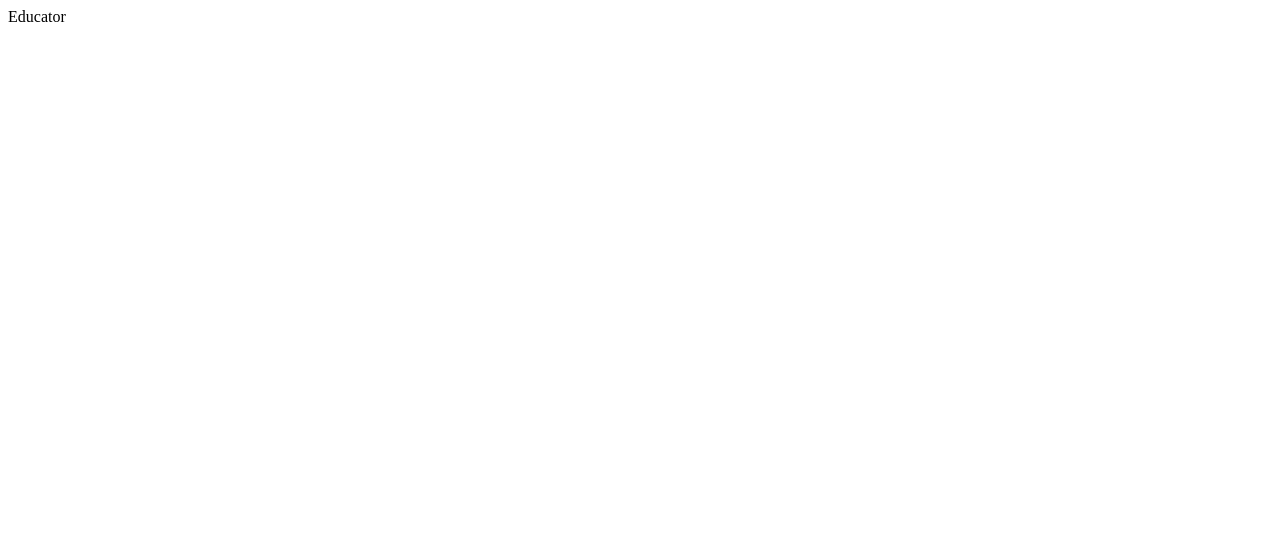
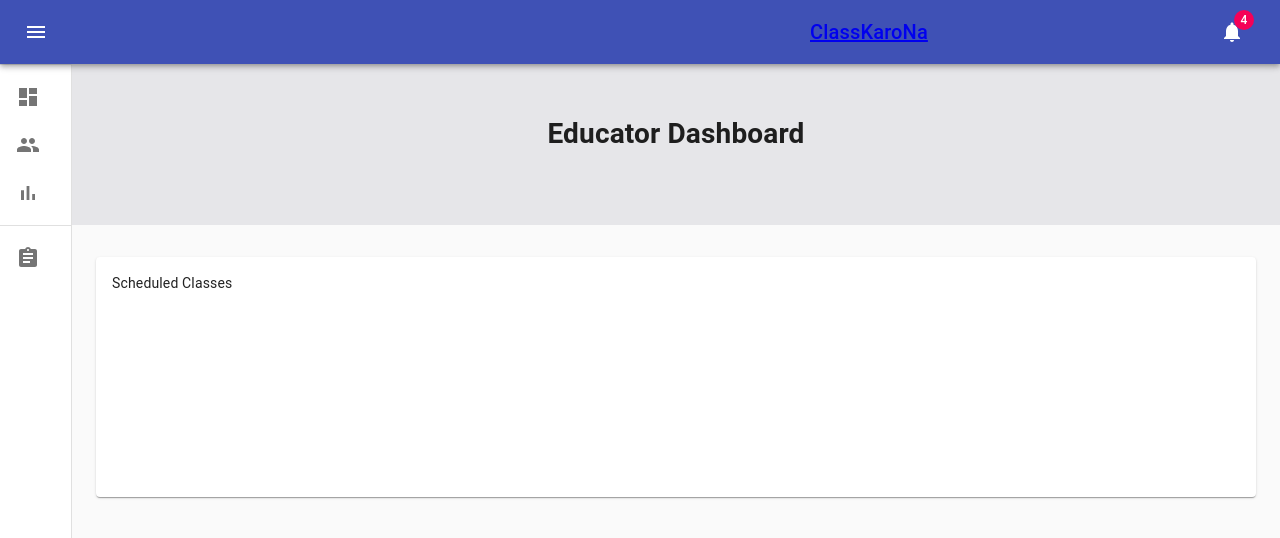
Before and after one commit to abhisheknaiidu/class-karona, a React (Create React App) app: page /educator in a window 1280 px wide. Shown: the top 538 px of the page. Built offline with nearby package versions, Linux system fonts and the light colour scheme.

Commit message:
dashboard changes

```diff
--- a/package.json
+++ b/package.json
@@ -9,6 +9,7 @@
     "@testing-library/react": "^9.5.0",
     "@testing-library/user-event": "^7.2.1",
     "react": "^16.13.1",
+    "react-bootstrap": "^1.2.2",
     "react-dom": "^16.13.1",
     "react-helmet": "^6.1.0",
     "react-router-dom": "^5.2.0",
--- /dev/null
+++ b/src/App.css
@@ -0,0 +1,8 @@
+.jumbotron {
+    padding-top: 50px;
+    padding-bottom: 71px;
+    /* padding:70px 30px 70px 30px; */
+    /* margin:-19px auto; */
+    background-color: #e6e6e9;
+    /* color:floralwhite; */
+}
--- a/src/App.js
+++ b/src/App.js
@@ -5,6 +5,7 @@
 import PageNotFound from './pages/PageNotFound';
 import Student from './pages/Student';
 import Educator from './pages/Educator';
+import './App.css'
 
 function App() {
   return (
--- a/src/pages/Educator.js
+++ b/src/pages/Educator.js
@@ -1,7 +1,189 @@
-import React from "react";
+import React from 'react';
+import clsx from 'clsx';
+import { makeStyles } from '@material-ui/core/styles';
+import CssBaseline from '@material-ui/core/CssBaseline';
+import Drawer from '@material-ui/core/Drawer';
+import Box from '@material-ui/core/Box';
+import AppBar from '@material-ui/core/AppBar';
+import Toolbar from '@material-ui/core/Toolbar';
+import List from '@material-ui/core/List';
+import Typography from '@material-ui/core/Typography';
+import Divider from '@material-ui/core/Divider';
+import IconButton from '@material-ui/core/IconButton';
+import Badge from '@material-ui/core/Badge';
+import Container from '@material-ui/core/Container';
+import Grid from '@material-ui/core/Grid';
+import Paper from '@material-ui/core/Paper';
+import MenuIcon from '@material-ui/icons/Menu';
+import ChevronLeftIcon from '@material-ui/icons/ChevronLeft';
+import NotificationsIcon from '@material-ui/icons/Notifications';
+import { mainListItems, secondaryListItems } from '../Components/listItems';
+import ScheduledClasses from '../Components/ScheduledClasses';
+import { NavLink } from 'react-router-dom';
+import Jumbotron from 'react-bootstrap/Jumbotron';
 
-function Educator() {
-    return  <div>Educator</div>
+const drawerWidth = 240;
+
+const useStyles = makeStyles((theme) => ({
+  root: {
+    display: 'flex',
+  },
+  toolbar: {
+    paddingRight: 24, // keep right padding when drawer closed
+  },
+  toolbarIcon: {
+    display: 'flex',
+    alignItems: 'center',
+    justifyContent: 'flex-end',
+    padding: '0 8px',
+    ...theme.mixins.toolbar,
+  },
+  appBar: {
+    zIndex: theme.zIndex.drawer + 1,
+    transition: theme.transitions.create(['width', 'margin'], {
+      easing: theme.transitions.easing.sharp,
+      duration: theme.transitions.duration.leavingScreen,
+    }),
+  },
+  appBarShift: {
+    marginLeft: drawerWidth,
+    width: `calc(100% - ${drawerWidth}px)`,
+    transition: theme.transitions.create(['width', 'margin'], {
+      easing: theme.transitions.easing.sharp,
+      duration: theme.transitions.duration.enteringScreen,
+    }),
+  },
+  menuButton: {
+    marginRight: 750,
+  },
+  menuButtonHidden: {
+    display: 'none',
+  },
+  title: {
+    flexGrow: 1,
+  },
+  drawerPaper: {
+    position: 'relative',
+    whiteSpace: 'nowrap',
+    width: drawerWidth,
+    transition: theme.transitions.create('width', {
+      easing: theme.transitions.easing.sharp,
+      duration: theme.transitions.duration.enteringScreen,
+    }),
+  },
+  drawerPaperClose: {
+    overflowX: 'hidden',
+    transition: theme.transitions.create('width', {
+      easing: theme.transitions.easing.sharp,
+      duration: theme.transitions.duration.leavingScreen,
+    }),
+    width: theme.spacing(7),
+    [theme.breakpoints.up('sm')]: {
+      width: theme.spacing(9),
+    },
+  },
+  appBarSpacer: theme.mixins.toolbar,
+  content: {
+    flexGrow: 1,
+    height: '100vh',
+    overflow: 'auto',
+  },
+  container: {
+    paddingTop: theme.spacing(4),
+    paddingBottom: theme.spacing(4),
+  },
+  paper: {
+    padding: theme.spacing(2),
+    display: 'flex',
+    overflow: 'auto',
+    flexDirection: 'column',
+  },
+  fixedHeight: {
+    height: 240,
+  },
+}));
+
+export default function Dashboard() {
+  const classes = useStyles();
+  const [open, setOpen] = React.useState(false);
+  const handleDrawerOpen = () => {
+    setOpen(true);
+  };
+  const handleDrawerClose = () => {
+    setOpen(false);
+  };
+  const fixedHeightPaper = clsx(classes.paper, classes.fixedHeight);
+
+  return (
+    <div className={classes.root}>
+      <CssBaseline />
+      <AppBar position="absolute" className={clsx(classes.appBar, open && classes.appBarShift)}>
+        <Toolbar className={classes.toolbar}>
+          <IconButton
+            edge="start"
+            color="inherit"
+            aria-label="open drawer"
+            onClick={handleDrawerOpen}
+            className={clsx(classes.menuButton, open && classes.menuButtonHidden)}
+          >
+            <MenuIcon />
+          </IconButton>
+          <Typography component="h1" variant="h6" color="inherit" noWrap className={classes.title}>
+            <NavLink className="nav-link" to="/educator">
+                ClassKaroNa
+            </NavLink>
+          </Typography>
+          <IconButton color="inherit">
+            <Badge badgeContent={4} color="secondary">
+              <NotificationsIcon />
+            </Badge>
+          </IconButton>
+        </Toolbar>
+      </AppBar>
+      <Drawer
+        variant="permanent"
+        classes={{
+          paper: clsx(classes.drawerPaper, !open && classes.drawerPaperClose),
+        }}
+        open={open}
+      >
+        <div className={classes.toolbarIcon}>
+          <IconButton onClick={handleDrawerClose}>
+            <ChevronLeftIcon />
+          </IconButton>
+        </div>
+        <Divider />
+        <List>{mainListItems}</List>
+        <Divider />
+        <List>{secondaryListItems}</List>
+      </Drawer>
+      <main className={classes.content}>
+        <div className={classes.appBarSpacer} />
+        <Jumbotron className="rang">
+          <div className="container">
+              <div className="row row-header">
+                  <div className="col-12 col-sm-6" align="center">
+                    <Typography component="h1" variant="h12" color="inherit" noWrap className={classes.title}>
+                        Educator Dashboard
+                    </Typography>
+                  </div>
+              </div>
+          </div>
+        </Jumbotron>
+        <Container maxWidth="lg" className={classes.container}>
+          <Grid container spacing={3}>
+            {/* ScheduledClasses */}
+            <Grid item xs={12} md={12} lg={12}>
+
+              <Paper className={fixedHeightPaper}>
+                <ScheduledClasses />
+              </Paper>
+            </Grid>
+          <Box pt={4}>
+          </Box>
+          </Grid>
+        </Container>
+      </main>
+    </div>
+  );
 }
-
-export default Educator;
--- a/src/pages/Student.js
+++ b/src/pages/Student.js
@@ -19,6 +19,8 @@
 import NotificationsIcon from '@material-ui/icons/Notifications';
 import { mainListItems, secondaryListItems } from '../Components/listItems';
 import ScheduledClasses from '../Components/ScheduledClasses';
+import Jumbotron from 'react-bootstrap/Jumbotron';
+import { NavLink } from 'react-router-dom';
 
 const drawerWidth = 240;
 
@@ -52,7 +54,7 @@
     }),
   },
   menuButton: {
-    marginRight: 36,
+    marginRight: 750,
   },
   menuButtonHidden: {
     display: 'none',
@@ -103,7 +105,7 @@
 
 export default function Dashboard() {
   const classes = useStyles();
-  const [open, setOpen] = React.useState(true);
+  const [open, setOpen] = React.useState(false);
   const handleDrawerOpen = () => {
     setOpen(true);
   };
@@ -127,7 +129,9 @@
             <MenuIcon />
           </IconButton>
           <Typography component="h1" variant="h6" color="inherit" noWrap className={classes.title}>
-            Student Dashboard
+            <NavLink className="nav-link" to="/student">
+                ClassKaroNa
+            </NavLink>
           </Typography>
           <IconButton color="inherit">
             <Badge badgeContent={4} color="secondary">
@@ -155,10 +159,22 @@
       </Drawer>
       <main className={classes.content}>
         <div className={classes.appBarSpacer} />
+        <Jumbotron className="rang">
+          <div className="container">
+              <div className="row row-header">
+                  <div className="col-12 col-sm-6" align="center">
+                    <Typography component="h1" variant="h12" color="inherit" noWrap className={classes.title}>
+                      Student Dashboard
+                    </Typography>
+                  </div>
+              </div>
+          </div>
+        </Jumbotron>
         <Container maxWidth="lg" className={classes.container}>
           <Grid container spacing={3}>
             {/* ScheduledClasses */}
             <Grid item xs={12} md={12} lg={12}>
+
               <Paper className={fixedHeightPaper}>
                 <ScheduledClasses />
               </Paper>
```
Also changed, not shown: 1 other file (tests, documents, lock files or other folders).
